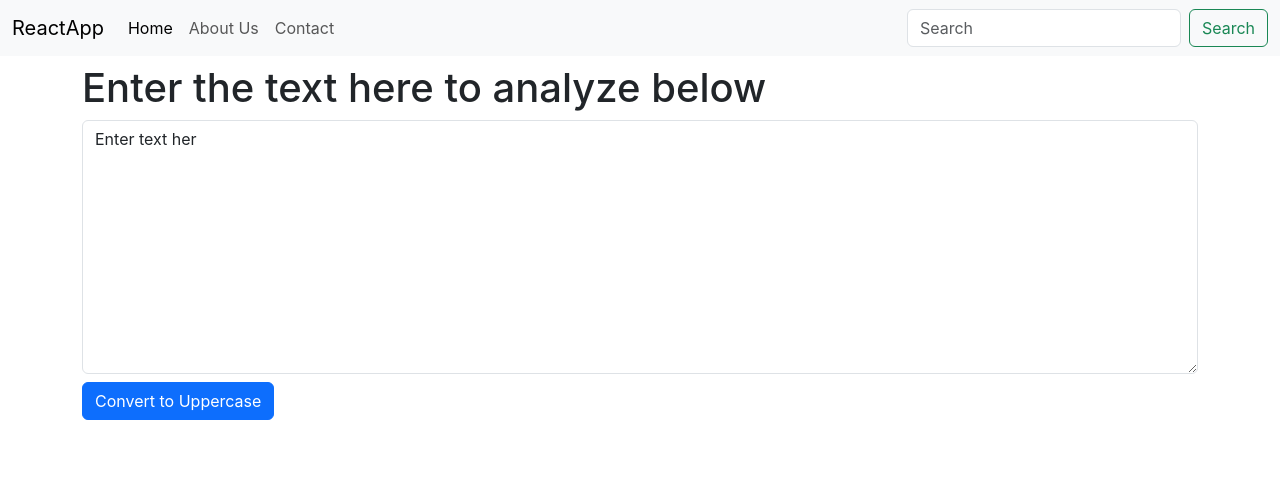
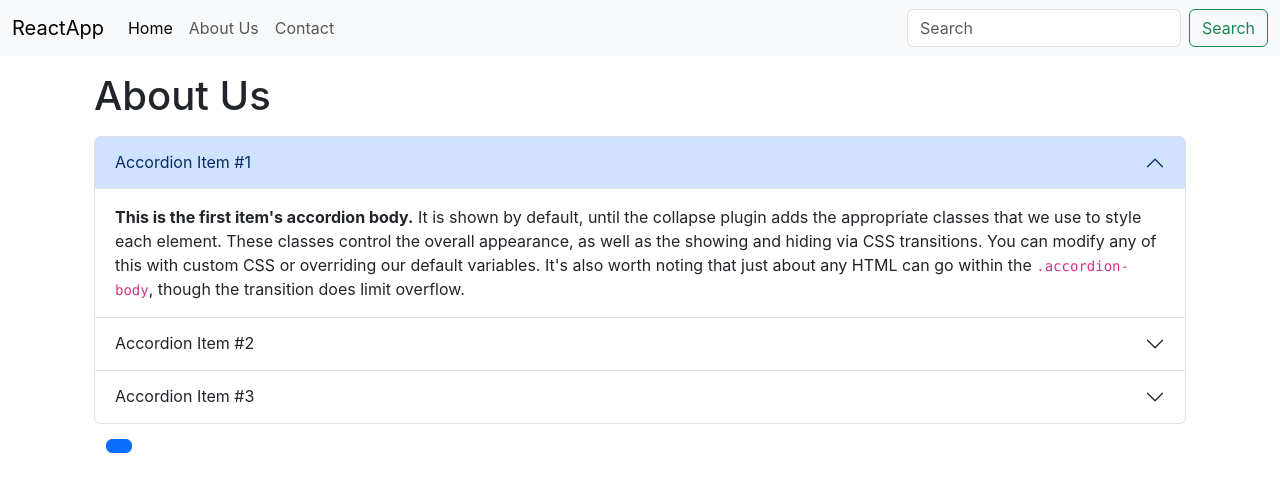
Before and after one commit to Amitp0070/first-react-app, a React (Create React App) app: page / in a window 1280 px wide. Shown: the top 492 px of the page. Built offline with nearby package versions, Linux system fonts and the light colour scheme.

Commit message:
3rd Day to learn react.js

```diff
--- a/src/App.js
+++ b/src/App.js
@@ -1,17 +1,17 @@
 import "./App.css";
+import About from "./components/About";
 import Navbar from "./components/Navbar";
-import TextForm from "./components/textForm";
-
+// import TextForm from "./components/textForm";
 
 function App() {
   return (
     <>
       {/* <Navbar/> */}
-      <Navbar  Home="Home" About="About Us" />
+      <Navbar Home="Home" About="About Us" />
       <div className="container my-2">
-      <TextForm heading = "Enter the text here to analyze below" />
+        {/* <TextForm heading = "Enter the text here to analyze below" /> */}
+        <About />
       </div>
-
     </>
   );
 }
--- /dev/null
+++ b/src/components/About.js
@@ -0,0 +1,126 @@
+import React, { useState } from "react";
+
+function About() {
+  const { myStyle, setMyStyle } = useState({
+    color: "white",
+    backgroundColor: "black",
+  });
+  const { btntext, setBtnText } = useState("Enable dark mode");
+
+  const toggleStyle = () => {
+    if (myStyle.color === "white") {
+      setMyStyle({ color: "black", backgroundColor: "white" });
+      setBtnText("Enable dark mode");
+    } else {
+      setMyStyle({ color: "white", backgroundColor: "black" });
+      setBtnText("Enable light mode");
+    }
+  };
+  return (
+    <div className="container" style={myStyle}>
+      <h1 className="my-3">About Us</h1>
+      <div className="accordion" id="accordionExample">
+        <div className="accordion-item">
+          <h2 className="accordion-header">
+            <button
+              className="accordion-button"
+              type="button"
+              data-bs-toggle="collapse"
+              data-bs-target="#collapseOne"
+              aria-expanded="true"
+              aria-controls="collapseOne"
+              style={myStyle}
+            >
+              Accordion Item #1
+            </button>
+          </h2>
+          <div
+            id="collapseOne"
+            className="accordion-collapse collapse show"
+            data-bs-parent="#accordionExample"
+          >
+            <div className="accordion-body" style={myStyle}>
+              <strong>This is the first item's accordion body.</strong> It is
+              shown by default, until the collapse plugin adds the appropriate
+              classes that we use to style each element. These classes control
+              the overall appearance, as well as the showing and hiding via CSS
+              transitions. You can modify any of this with custom CSS or
+              overriding our default variables. It's also worth noting that just
+              about any HTML can go within the <code>.accordion-body</code>,
+              though the transition does limit overflow.
+            </div>
+          </div>
+        </div>
+        <div className="accordion-item">
+          <h2 className="accordion-header">
+            <button
+              className="accordion-button collapsed"
+              type="button"
+              data-bs-toggle="collapse"
+              data-bs-target="#collapseTwo"
+              aria-expanded="false"
+              aria-controls="collapseTwo"
+              style={myStyle}
+            >
+              Accordion Item #2
+            </button>
+          </h2>
+          <div
+            id="collapseTwo"
+            className="accordion-collapse collapse"
+            data-bs-parent="#accordionExample"
+          >
+            <div className="accordion-body" style={myStyle}>
+              <strong>This is the second item's accordion body.</strong> It is
+              hidden by default, until the collapse plugin adds the appropriate
+              classes that we use to style each element. These classes control
+              the overall appearance, as well as the showing and hiding via CSS
+              transitions. You can modify any of this with custom CSS or
+              overriding our default variables. It's also worth noting that just
+              about any HTML can go within the <code>.accordion-body</code>,
+              though the transition does limit overflow.
+            </div>
+          </div>
+        </div>
+        <div className="accordion-item">
+          <h2 className="accordion-header">
+            <button
+              className="accordion-button collapsed"
+              type="button"
+              data-bs-toggle="collapse"
+              data-bs-target="#collapseThree"
+              aria-expanded="false"
+              aria-controls="collapseThree"
+              style={myStyle}
+            >
+              Accordion Item #3
+            </button>
+          </h2>
+          <div
+            id="collapseThree"
+            className="accordion-collapse collapse"
+            data-bs-parent="#accordionExample"
+          >
+            <div className="accordion-body" style={myStyle}>
+              <strong>This is the third item's accordion body.</strong> It is
+              hidden by default, until the collapse plugin adds the appropriate
+              classes that we use to style each element. These classes control
+              the overall appearance, as well as the showing and hiding via CSS
+              transitions. You can modify any of this with custom CSS or
+              overriding our default variables. It's also worth noting that just
+              about any HTML can go within the <code>.accordion-body</code>,
+              though the transition does limit overflow.
+            </div>
+          </div>
+        </div>
+      </div>
+      <div className="container my-2">
+        <button onClick={toggleStyle} type="button" className="btn btn-primary">
+          {btntext}
+        </button>
+      </div>
+    </div>
+  );
+}
+
+export default About;
--- a/src/components/textForm.js
+++ b/src/components/textForm.js
@@ -5,10 +5,40 @@
 export default function TextForm(props) {
   // Yeh function tab chalega jab 'Uppercase' button click hoga
   const handleUpClick = () => {
-    console.log("Uppercase was clicked" + text); // Console mein message print karega aur current text show karega
+    // console.log("Uppercase was clicked" + text); // Console mein message print karega aur current text show karega
     let newText = text.toUpperCase(); // Text ko uppercase mein convert karke `newText` variable mein store karega
     setText(newText); // `setText` se state ko update karega aur `newText` ko set karega
   };
+  const handleLoClick = () => {
+    // console.log("Lowercase was clicked" + text); // Console mein message print karega aur current text show karega
+    let newText = text.toLowerCase();
+    setText(newText);
+  };
+
+  const handleDeleteClick = () => {
+    // console.log("Lowercase was clicked" + text); // Console mein message print karega aur current text show karega
+    let newText = "";
+    setText(newText);
+  };
+
+
+  const handleClearClick = () => {
+    // window.getSelection() se selected text ko get karenge
+    const selection = window.getSelection();
+
+    // Selected text ko string mein convert karenge
+    const selectedText = selection.toString();
+
+    // Agar koi text select kiya gaya hai toh
+    if (selectedText) {
+      // Jo selected text hai usko replace karke khali string "" karenge
+      let newText = text.replace(selectedText, "");
+
+      // setText(newText) se updated text ko set karenge
+      setText(newText);
+    }
+  };
+
 
   // Yeh function tab chalega jab text area mein koi change hoga
   const handleOnChange = (event) => {
@@ -17,11 +47,12 @@
   };
 
   // Yeh state define karta hai aur initial value "Enter text her" set karta hai
-  const [text, setText] = useState("Enter text her");
+  const [text, setText] = useState("Enter text here");
   //   setText("new text"); correct way to change the state
 
   return (
-    <div>
+    <>
+      <div className="container">
         <h1>{props.heading}</h1>
         <div className="mb-3">
           <textarea
@@ -31,10 +62,29 @@
             id="myBox"
             rows="10"
           ></textarea>
-        <button className="btn btn-primary my-2" onClick={handleUpClick}>
+          <button className="btn btn-primary my-2 mx-1" onClick={handleUpClick}>
             Convert to Uppercase
+          </button>
+          <button className="btn btn-primary my-2 mx-1" onClick={handleLoClick}>
+            Convert to Lowercase
+          </button>
+          <button className="btn btn-danger my-2 mx-1" onClick={handleClearClick}>
+            Clear selected text
+          </button>
+          <button className="btn btn-danger my-2 mx-1" onClick={handleDeleteClick}>
+            Clear all text
           </button>
         </div>
       </div>
+      <div className="container my-2">
+        <h2>Your text summary</h2>
+        <p>
+          {text.split(" ").length} words and {text.length} character
+        </p>
+        <p>{0.008 * text.split(" ").length} Minutes read</p>
+        <h3>Preview</h3>
+        <p>{text}</p>
+      </div>
+    </>
   );
 }
```
Lines whose indentation alone changed are shown as unchanged.
